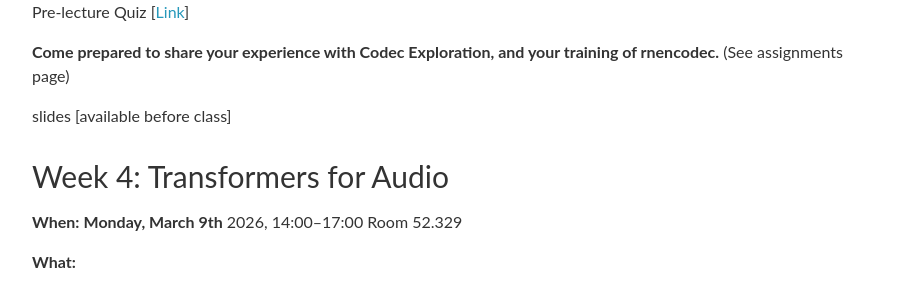
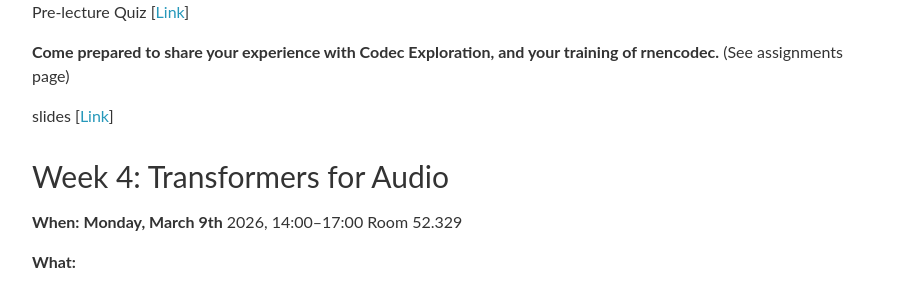
Before and after one commit to upf-smc-genai-music/upf-smc-genai-music.github.io, a Jekyll site: the page built from _pages/lectures.md, in a window 1280 px wide and 900 px high, scrolled down 6050 px. Shown: the part 154-449 px from the top of the window, without its empty margins (188-1091 px from the left). Built offline with Jekyll 4.4.1, drawn with Linux system fonts in a browser that asks for light colours; nearby versions of some CDN libraries; comment, search, counter and statistics services are not loaded.

Commit message:
uploaded slides for L3

```diff
--- a/_pages/lectures.md
+++ b/_pages/lectures.md
@@ -228,7 +228,7 @@ Pre-lecture Quiz [[Link](https://forms.gle/QJ3ecDszvCAPkBCH6)]
 
 **Come prepared to share your experience with Codec Exploration, and your training of rnencodec.**  (See assignments page)
 
-slides [available before class]
+slides [[Link](https://docs.google.com/presentation/d/1bCOFaJ-q1jKe3BrDLBzy9UBj5oKgHHxZ/edit?usp=sharing&ouid=113968304967495650516&rtpof=true&sd=true)]
 
 ### Week 4: Transformers for Audio
 
```
